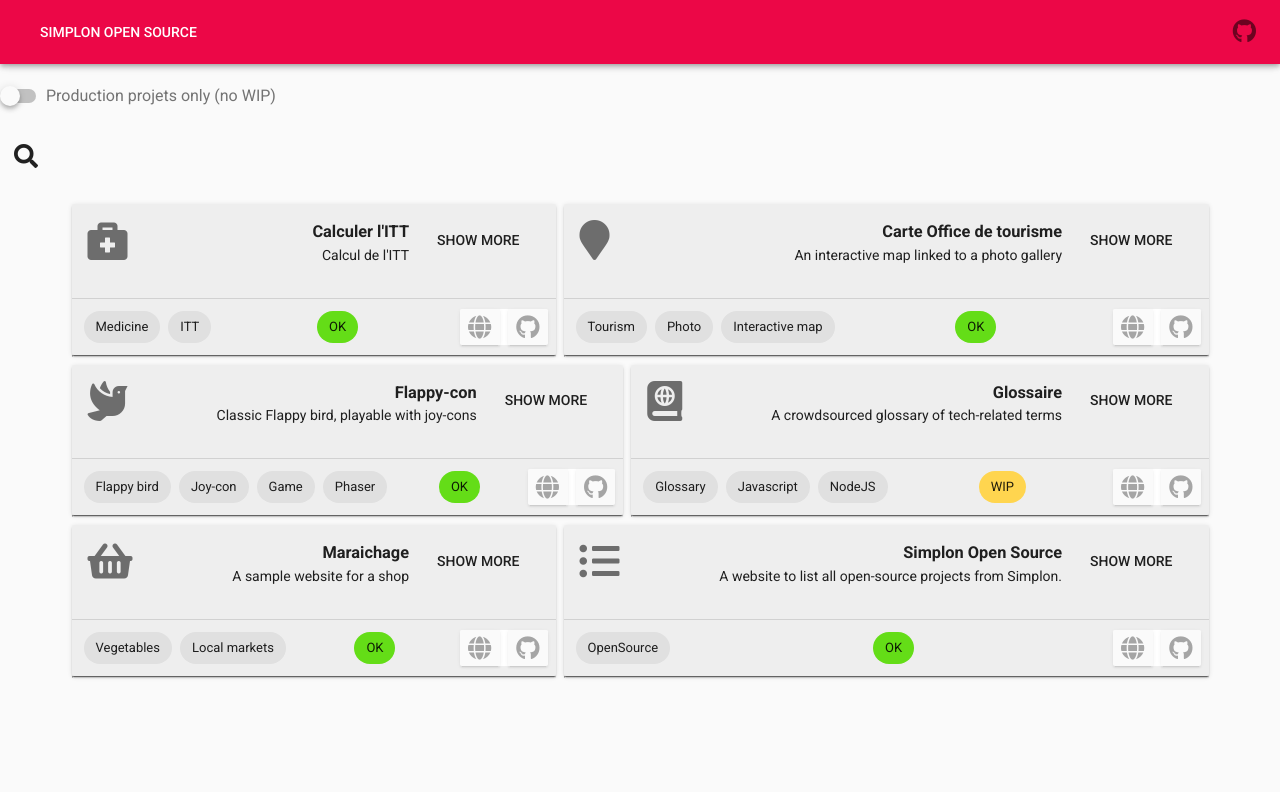
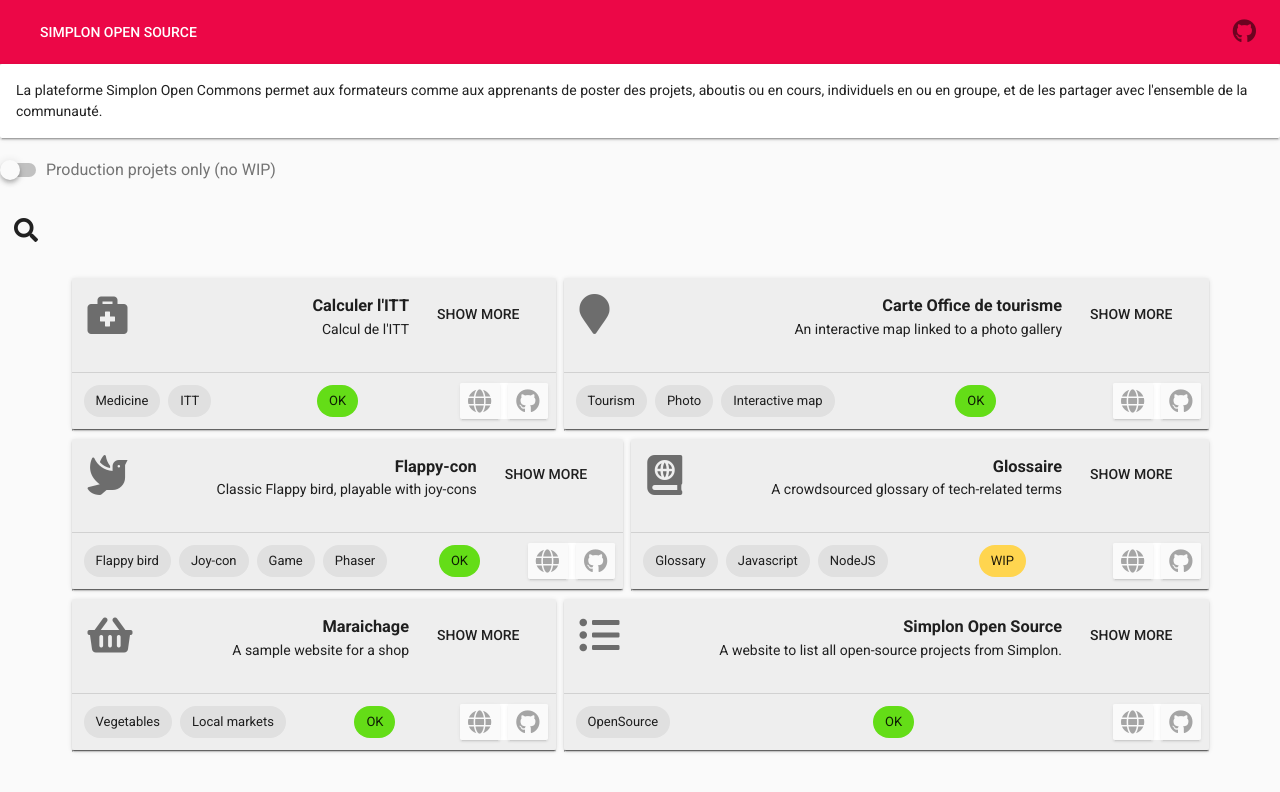
Before and after one commit to ldevernay/sos-vue, a Vue app: page /#/ in a window 1280 px wide. Shown: the top 792 px of the page. Built offline with nearby package versions, Linux system fonts and the light colour scheme.

Commit message:
subtitle

```diff
--- a/src/components/ProjectList.vue
+++ b/src/components/ProjectList.vue
@@ -1,10 +1,17 @@
 <template>
 <section>
-      <v-switch
-        :label="`Production projets only (no WIP)`"
-        v-model="wip"
-        @change="filter_by_name"
-      ></v-switch>
+    <v-layout>
+        <v-card>
+            <v-card-title>
+                La plateforme Simplon Open Commons permet aux formateurs comme aux apprenants de poster des projets, aboutis ou en cours, individuels en ou en groupe, et de les partager avec l'ensemble de la communauté.
+            </v-card-title>
+        </v-card>
+    </v-layout>
+    <v-switch
+            :label="`Production projets only (no WIP)`"
+            v-model="wip"
+            @change="filter_by_name"
+    ></v-switch>
       <v-text-field
         hide-details
         single-line
```
